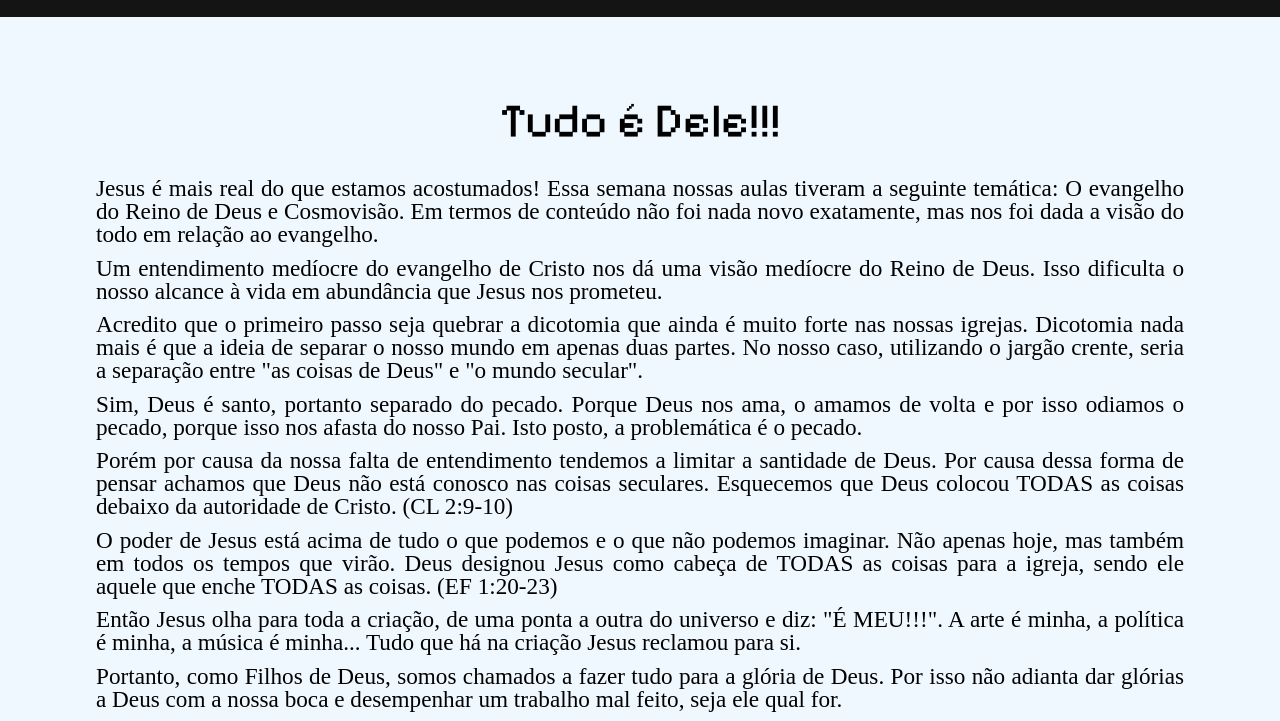
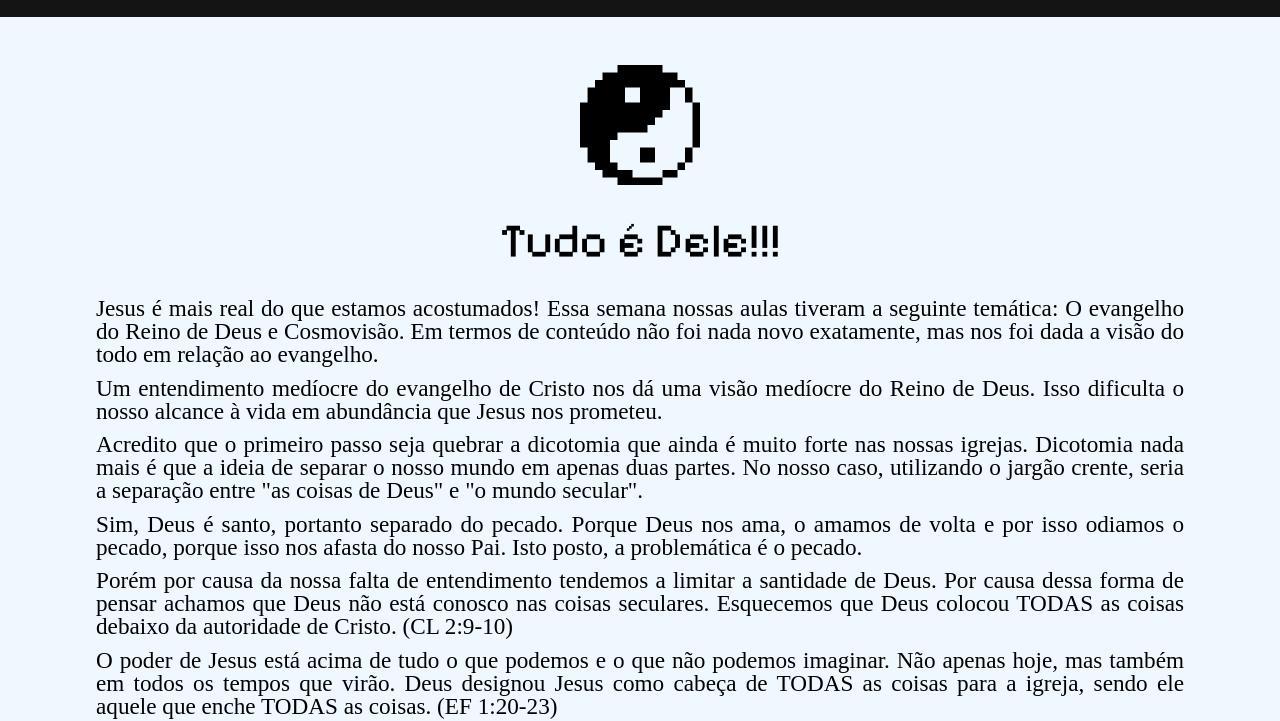
Before and after one commit to 0levi6/Semanario, a plain HTML site: page week6.html in a window 1280 px wide. Shown: the part 87-808 px from the top of the page. Drawn offline with nearby package versions, Linux system fonts and the light colour scheme.

Commit message:
adição da pixel art na week 6

```diff
--- a/week6.html
+++ b/week6.html
@@ -59,6 +59,7 @@
     </nav>
     <div class="main">
         <div class="texto">
+            <img src="assets/yingyang.gif">
             <h1>Tudo é Dele!!!</h1>
             <p>
                 Jesus é mais real do que estamos acostumados!
```
Also changed, not shown: assets/yingyang.gif (added).
